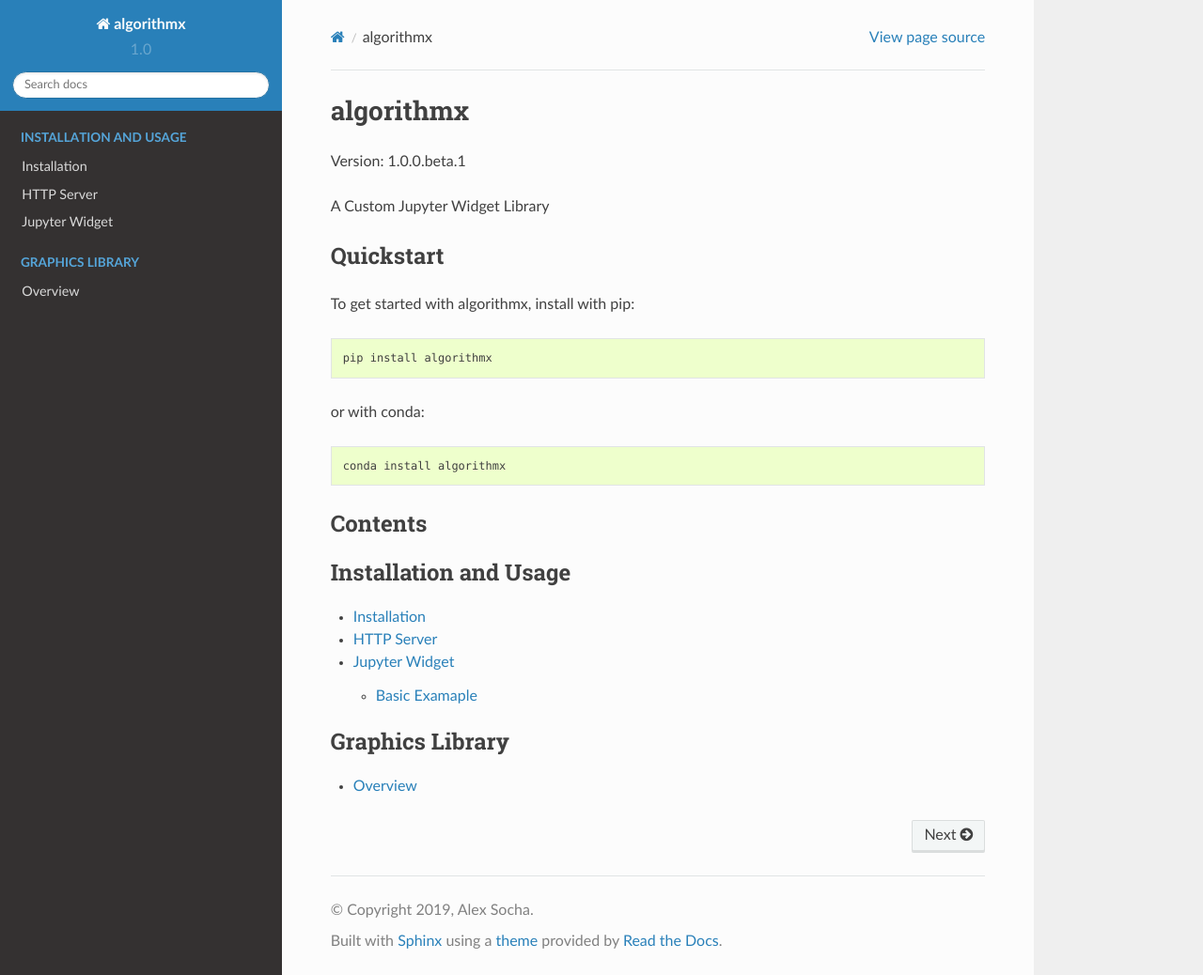
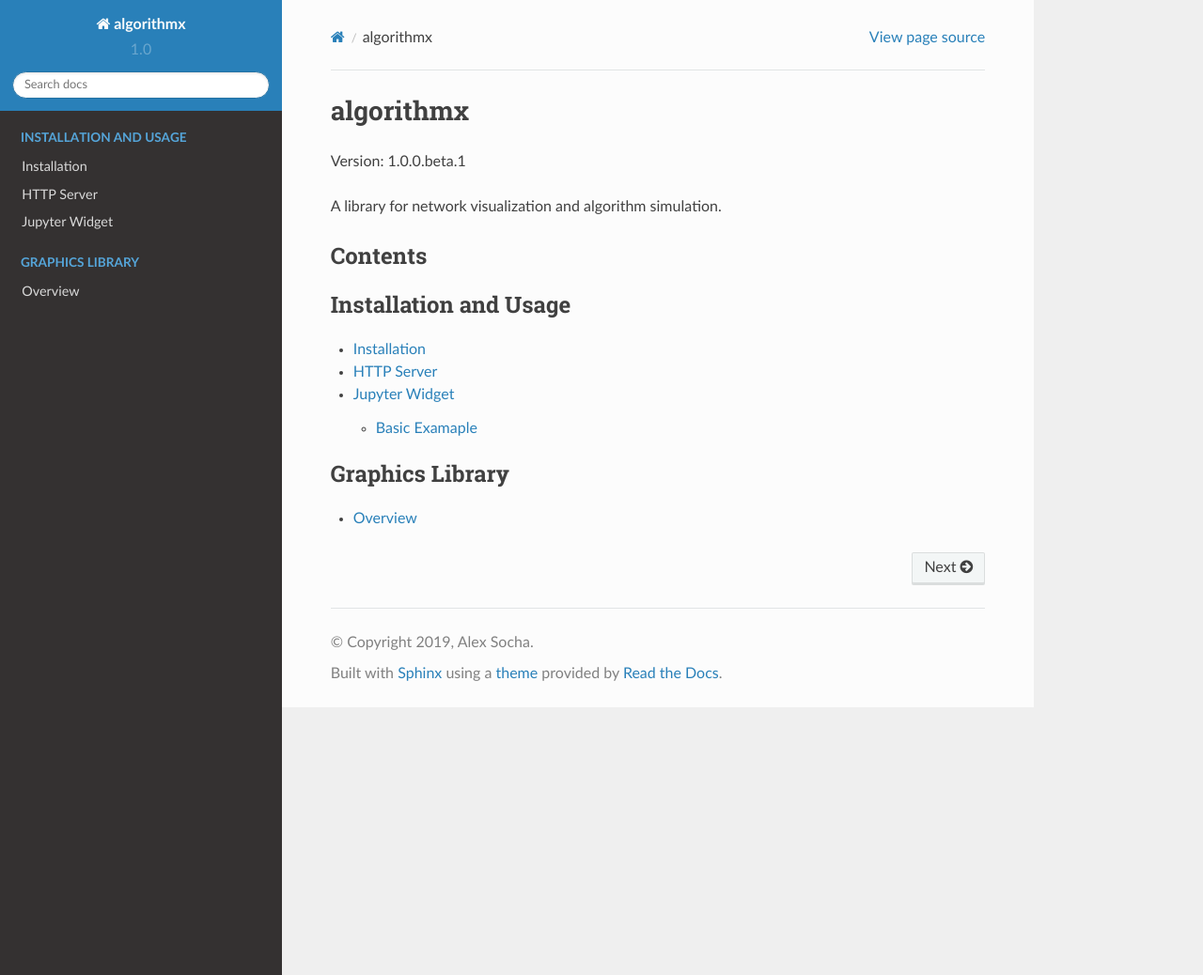
Before and after one commit to algrx/algorithmx-python, a Sphinx documentation site: the page built from docs/source/index.rst, in a window 1280 px wide and 1038 px high. Shown: the whole window at 94% size. Built offline with Sphinx 7.4.7 and the Read the Docs theme 2.0.0, drawn with Linux system fonts in a browser that asks for light colours; pages that are not in the unit, such as notebooks, are missing from menus.

Commit message:
Updated docs front page

```diff
--- a/docs/source/index.rst
+++ b/docs/source/index.rst
@@ -3,20 +3,7 @@
 
 Version: |release|
 
-A Custom Jupyter Widget Library
-
-
-Quickstart
-----------
-
-To get started with algorithmx, install with pip::
-
-    pip install algorithmx
-
-or with conda::
-
-    conda install algorithmx
-
+A library for network visualization and algorithm simulation.
 
 Contents
 --------
```
